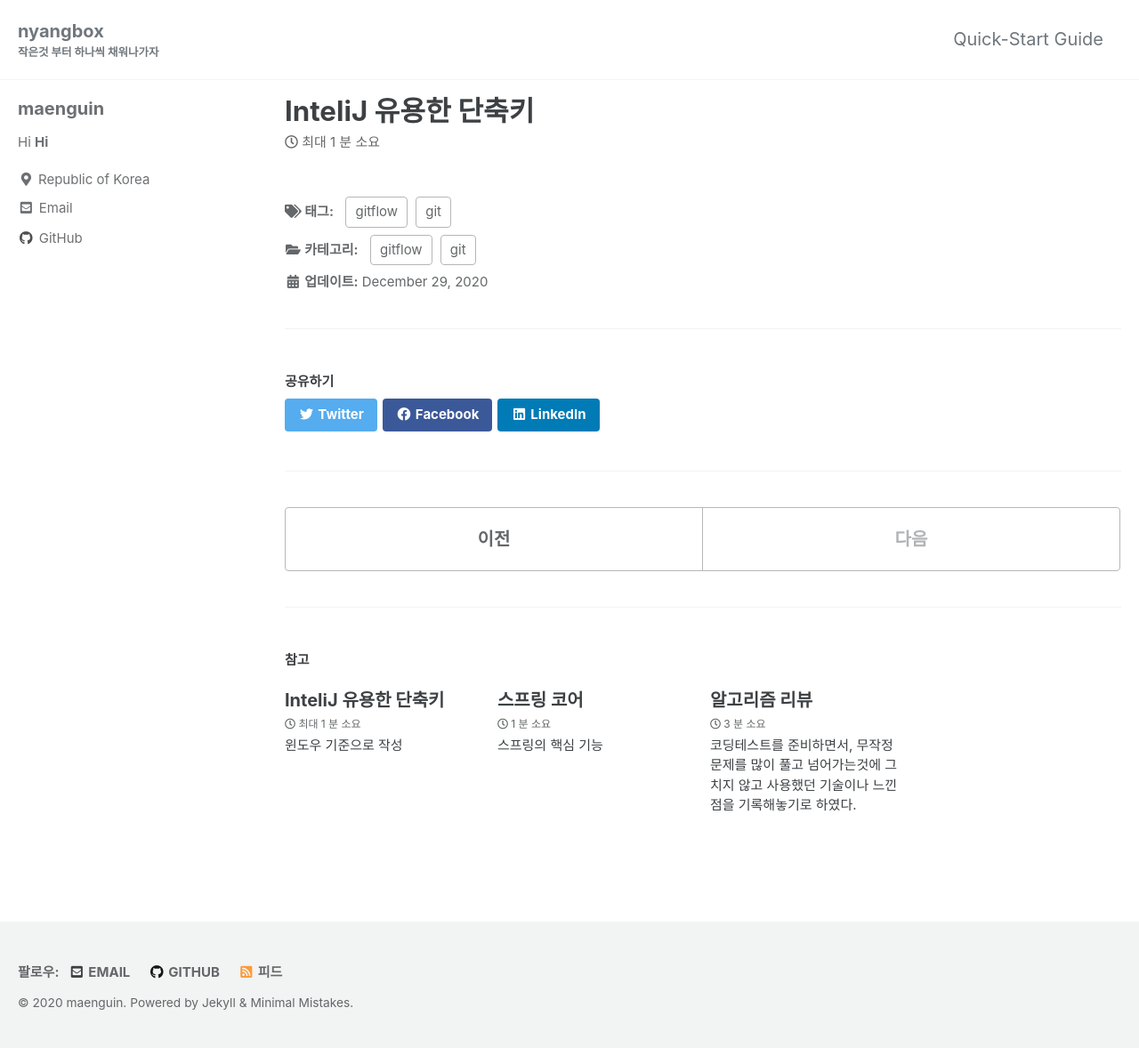
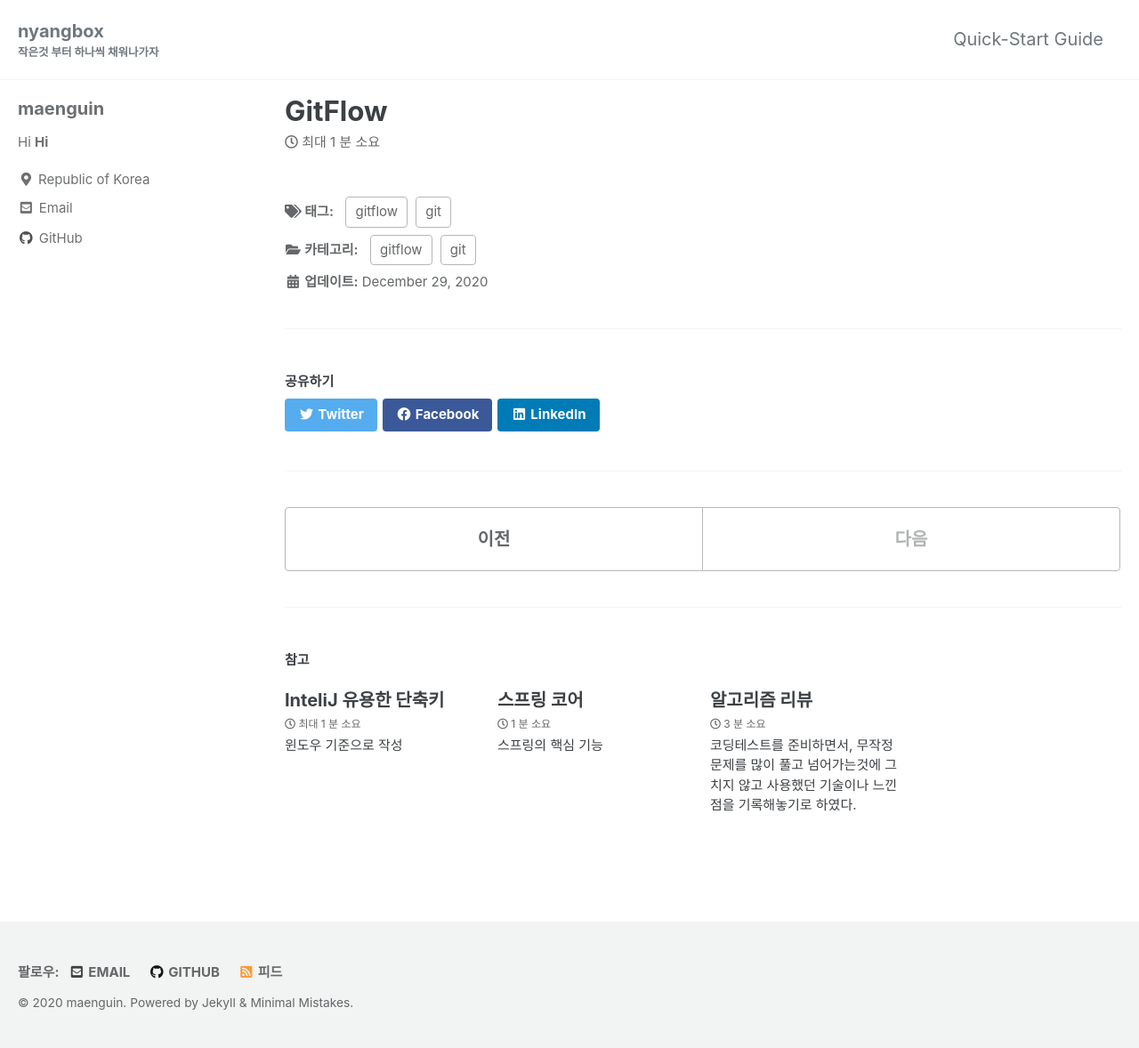
Before and after one commit to maenguin/maenguin.github.io, a Jekyll site: the page built from _posts/2020-12-29-gitflow.md, in a window 1280 px wide. Shown: the whole page at 89% size. Built offline with Jekyll 4.4.1, drawn with Linux system fonts in a browser that asks for light colours; cached includes are drawn as plain includes.

Commit message:
Update 2020-12-29-gitflow.md

```diff
--- a/_posts/2020-12-29-gitflow.md
+++ b/_posts/2020-12-29-gitflow.md
@@ -1,5 +1,5 @@
 ---
-title: "InteliJ 유용한 단축키"
+title: "GitFlow"
 categories:
   - git
   - gitflow
```
